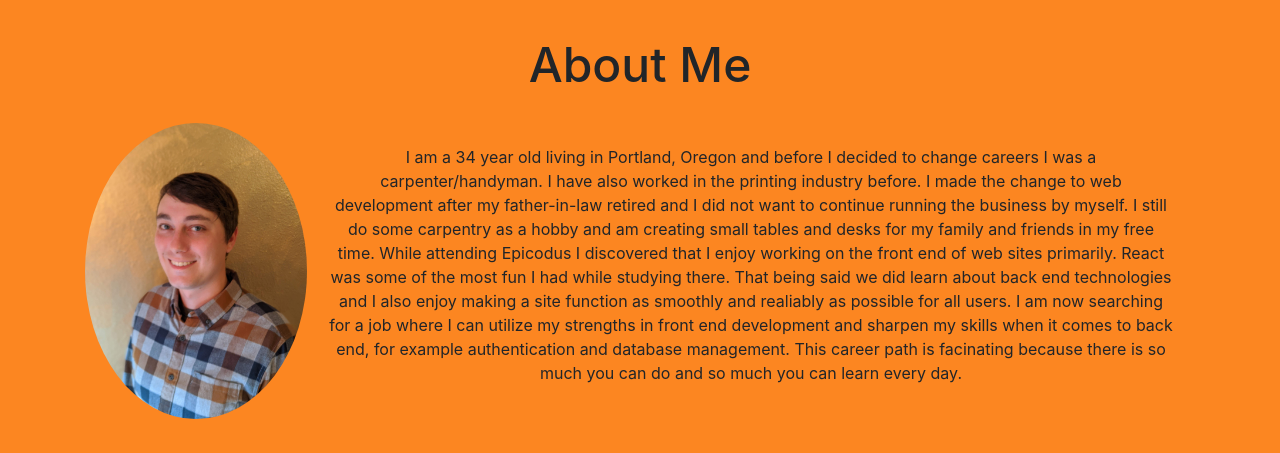
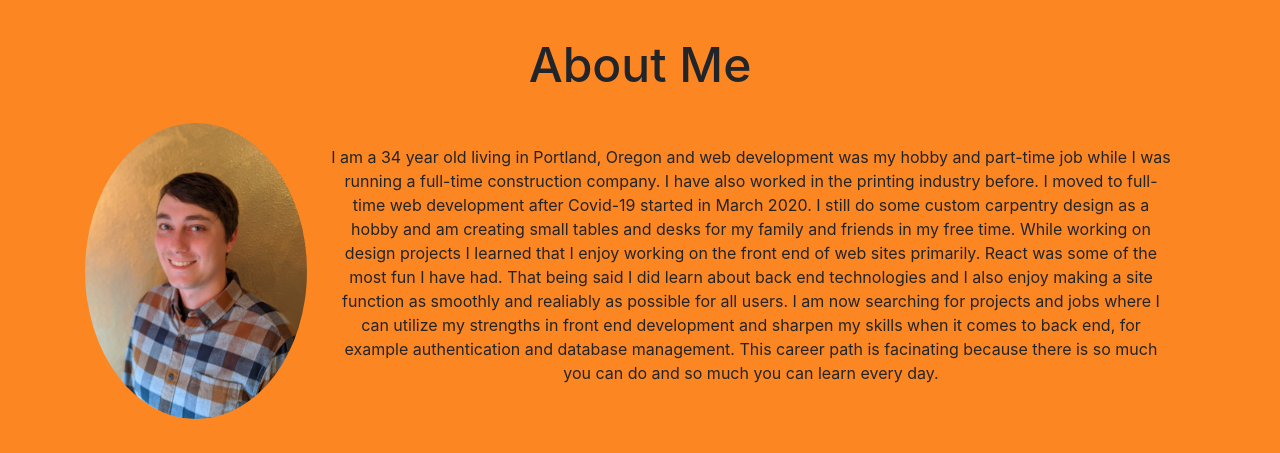
Before and after one commit to brussell36/benjamin-russell-portfolio, a React (Create React App) app: page / in a window 1280 px wide. Shown: the part 980-1433 px from the top of the page. Built offline with nearby package versions, Linux system fonts and the light colour scheme.

Commit message:
update my description in the about section

```diff
--- a/src/components/LandingPage/About.js
+++ b/src/components/LandingPage/About.js
@@ -11,12 +11,12 @@ export default function About() {
         <h3 className='about-title'>About Me</h3>
         <div className='about-content'>
           <Image className='about-img' src={benrussell} alt='Portrait of Benjamin Russell' />
-          <p className='about-text'>I am a 34 year old living in Portland, Oregon and before I decided to change careers I was a carpenter/handyman.
-            I have also worked in the printing industry before. I made the change to web development after my father-in-law retired and I did not want to continue running the business by myself.
-            I still do some carpentry as a hobby and am creating small tables and desks for my family and friends in my free time.
-            While attending Epicodus I discovered that I enjoy working on the front end of web sites primarily. React was some of the most fun I had while studying there.
-            That being said we did learn about back end technologies and I also enjoy making a site function as smoothly and realiably as possible for all users.
-            I am now searching for a job where I can utilize my strengths in front end development and sharpen my skills when it comes to back end, for example authentication and database management.
+          <p className='about-text'>I am a 34 year old living in Portland, Oregon and web development was my hobby and part-time job while I was running a full-time construction company.
+            I have also worked in the printing industry before. I moved to full-time web development after Covid-19 started in March 2020.
+            I still do some custom carpentry design as a hobby and am creating small tables and desks for my family and friends in my free time.
+            While working on design projects I learned that I enjoy working on the front end of web sites primarily. React was some of the most fun I have had.
+            That being said I did learn about back end technologies and I also enjoy making a site function as smoothly and realiably as possible for all users.
+            I am now searching for projects and jobs where I can utilize my strengths in front end development and sharpen my skills when it comes to back end, for example authentication and database management.
             This career path is facinating because there is so much you can do and so much you can learn every day.
           </p>
         </div>
```
